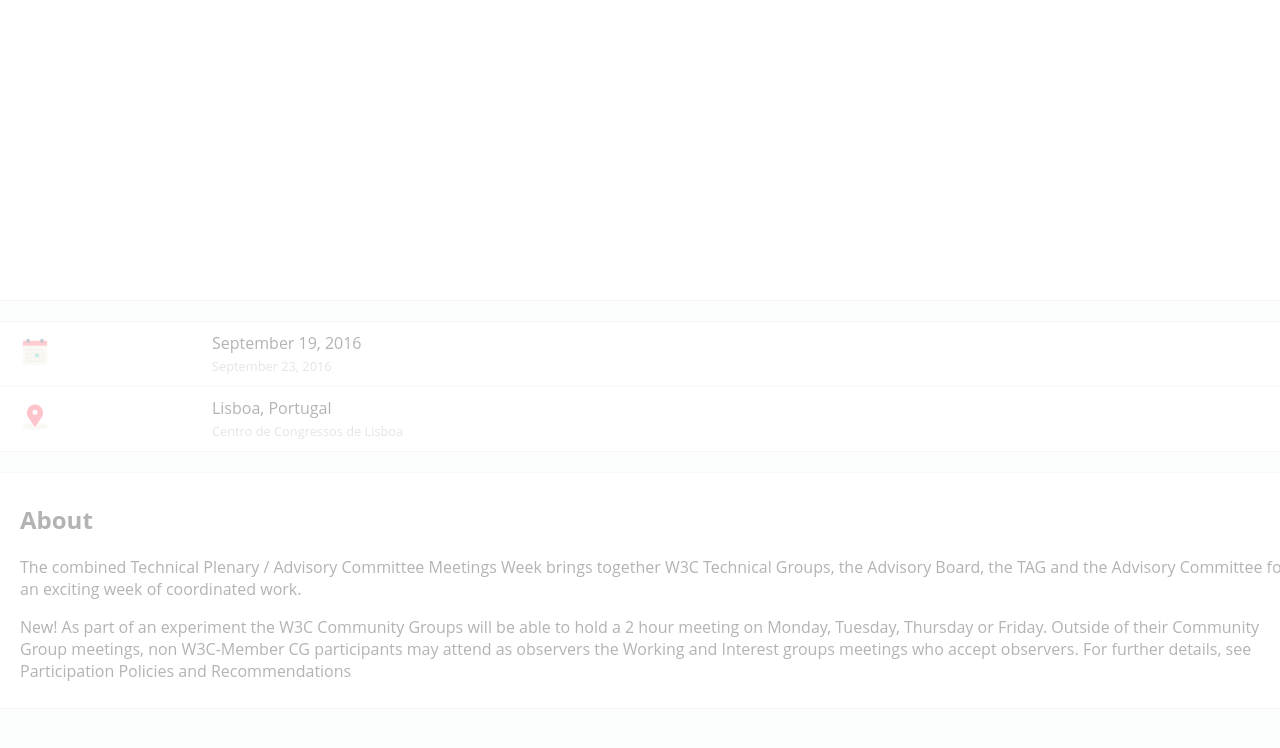
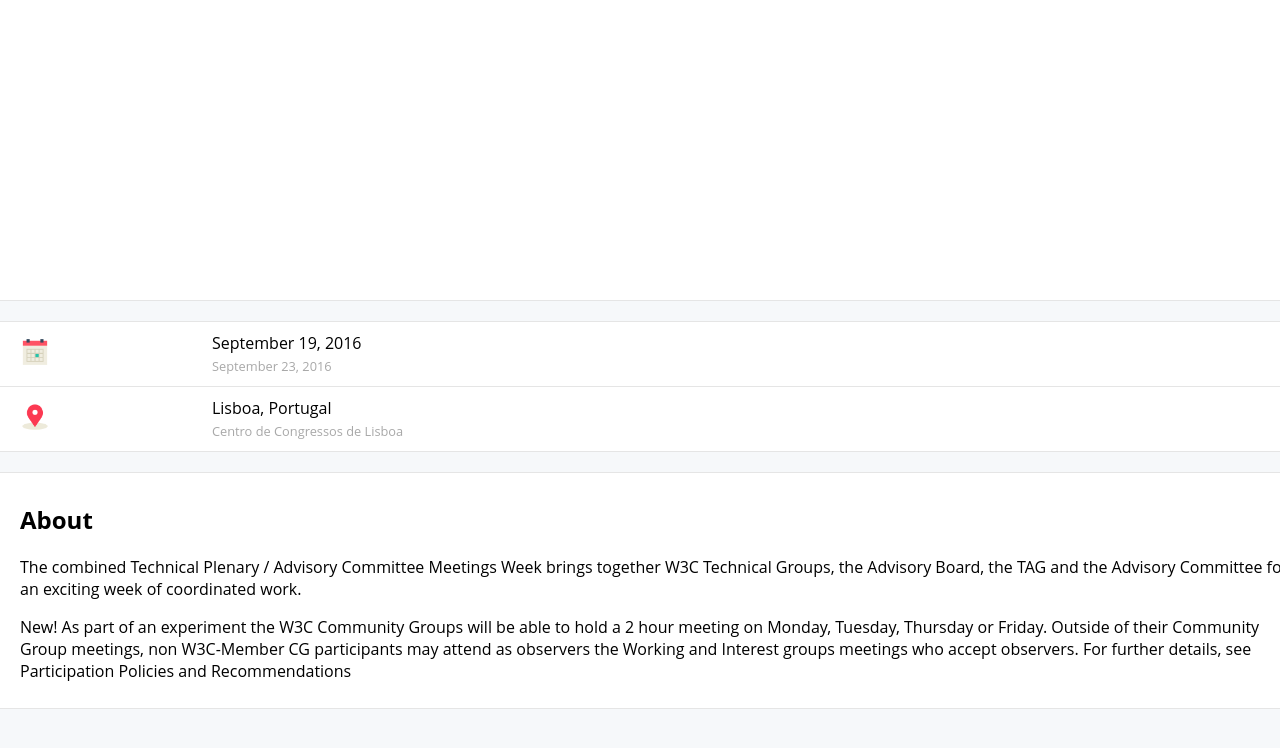
Before and after one commit to w3c/tpac2016, a plain HTML site: page index.html in a window 1280 px wide. Shown: the top 748 px of the page. Drawn offline with Linux system fonts and the light colour scheme.

Commit message:
fix mask

```diff
--- a/index.html
+++ b/index.html
@@ -123,7 +123,7 @@
 
 
     </main>
-    <div id="mask" class="active"></div>
+    <div id="mask"></div>
 
 
 
```
